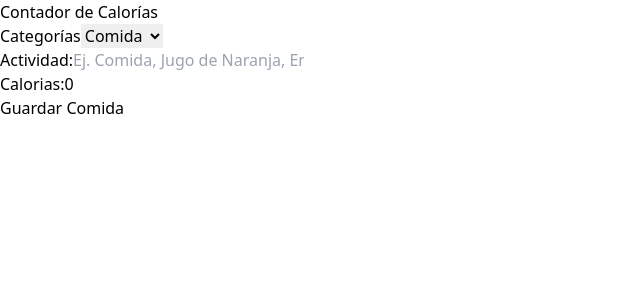
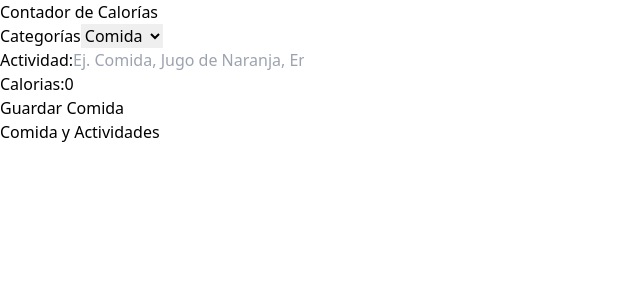
Before and after one commit to cilfonegabriel/calorie-tracker, a React (Vite) app: page / in a window 1280 px wide. Shown: the top 300 px of the page, without its empty margins (0-640 px from the left). Built offline with nearby package versions, Linux system fonts and the light colour scheme.

Commit message:
Rendering component in the app file

```diff
--- a/src/App.tsx
+++ b/src/App.tsx
@@ -1,6 +1,7 @@
 import Form from "./components/Form"
 import { useReducer } from "react"
 import { activityReducer, initialState } from "./reducers/activity-reducer"
+import ActivityList from "./components/ActivityList"
 
 function App() {
 
@@ -23,6 +24,12 @@
           />
         </div>
       </section>
+
+      <section className="p-10 mx-auto max-w-4xl">
+        <ActivityList
+          activities={state.activities}
+        />
+      </section>
     </>
   )
 }
```
